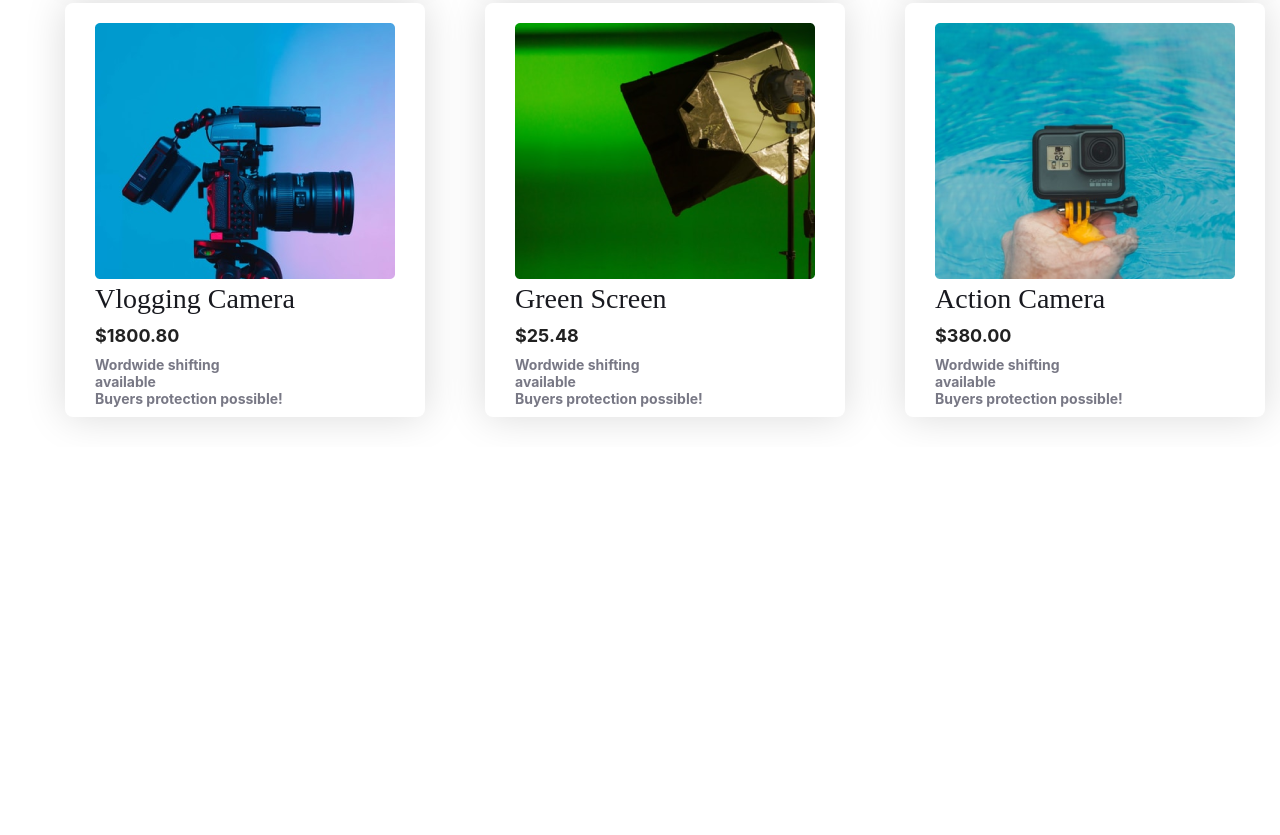
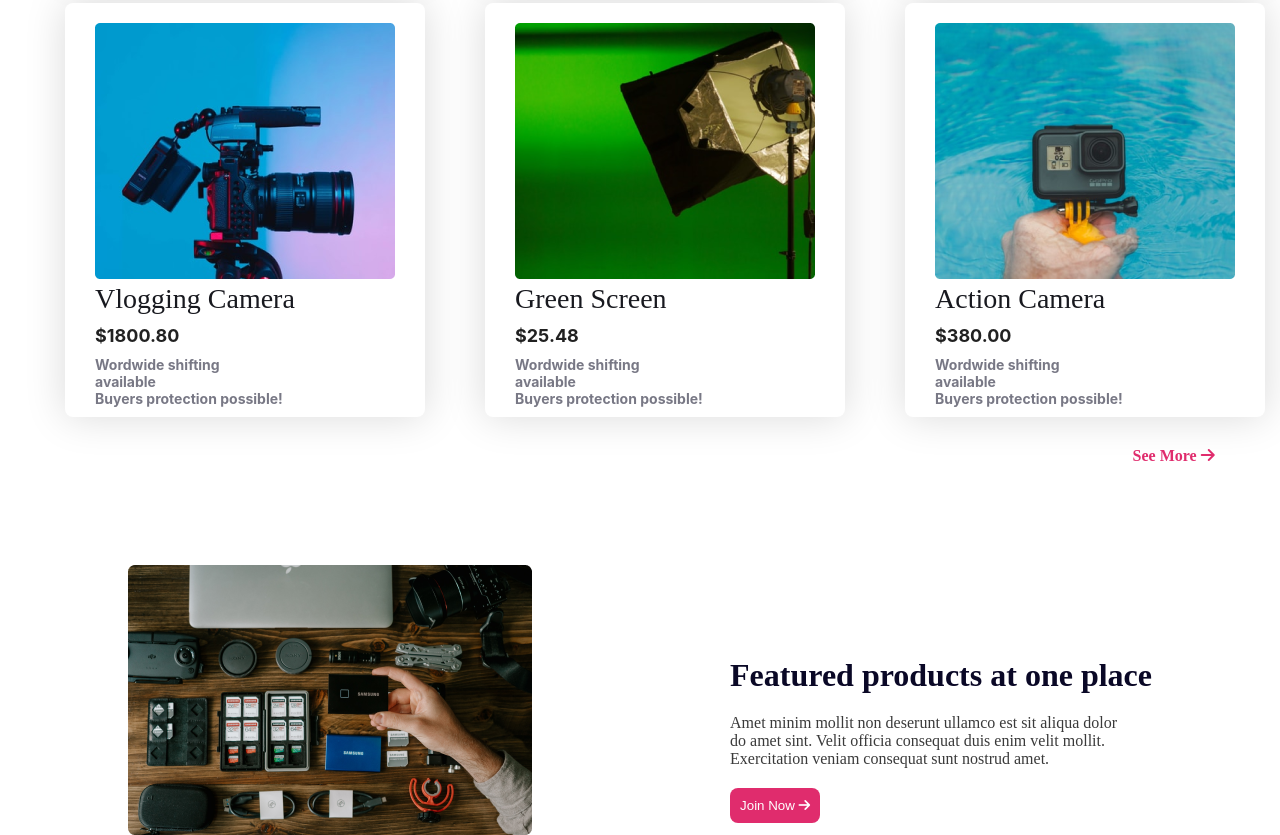
Before and after one commit to Abrar-404/practice-responsive-website, a plain HTML site: page index.html in a window 1280 px wide. Shown: the part 1798-2633 px from the top of the page. Before the commit the page ends 2245 px from the top, so only its background shows below. Drawn offline with Linux system fonts and the light colour scheme.

Commit message:
added contacts bar

```diff
--- a/index.html
+++ b/index.html
@@ -11,6 +11,7 @@
 </head>
 
 <body>
+  <header>
     <!-- top head text div -->
     <div class="influencers-container">
       <h3 class="corner-line">Influencer products</h3>
@@ -31,9 +32,10 @@
       <div class="quote-text">
         <h2>Start your Journey as <br>
           Influencer</h2>
-      <p class="para">Lorem ipsum dolor sit amet, consectetur adipiscing elit. Sem <br> vestibulum sed scelerisque eros.
+        <p class="para">Lorem ipsum dolor sit amet, consectetur adipiscing elit. Sem <br> vestibulum sed scelerisque
+          eros.
           Lectus faucibus.</p>
-      <button class="btn-primary">Preebook now <i class="fa-duotone fa-arrow-right"></i></button>
+        <button class="btn-primary">Preebook now <i class="fa-solid fa-arrow-right"></i></button>
       </div>
       <div class="image">
         <img src="./images/main-camera.png" alt="">
@@ -50,6 +52,8 @@
       <div><img src="./logos/Walmart.svg" alt=""></div>
       <div><img src="./logos/Target.svg" alt=""></div>
     </div>
+  </header>
+  <main>
     <div class="text">
       <h2>Popular collection</h2>
     </div>
@@ -118,6 +122,20 @@
           Buyers protection possible!</p>
       </div>
     </div>
+    <h4 class="see-more">See More <i class="fa-solid fa-arrow-right"></i></h4>
+  </main>
+  <footer>
+    <div class="contact-bar">
+      <img src="./images/gear.png" alt="">
+      <div class="contact-text">
+        <h3>Featured products at one place</h3>
+        <p class="para">Amet minim mollit non deserunt ullamco est sit aliqua dolor <br> do amet sint. Velit officia
+          consequat duis enim velit
+          mollit. <br> Exercitation veniam consequat sunt nostrud amet.</p>
+        <button class="btn-primary">Join Now <i class="fa-solid fa-arrow-right"></i></button>
+      </div>
+    </div>
+  </footer>
 </body>
 
 </html>
--- a/styles.css
+++ b/styles.css
@@ -126,7 +126,32 @@ margin-right: 30px;
 border-radius: 8px;
 margin-bottom: 30px;
 }
-
+.see-more{
+  justify-content: right;
+  align-items: right;
+  text-align: right;
+  width: 94.9%;
+  color: #E02C6D;
+}
+.contact-text h3{
+  color: #0A0826;
+font-size: 32px;
+font-family: Poppins;
+font-weight: 700;
+padding-bottom: 20px;
+}
+.contact-text{
+  margin-left: 50px;
+  margin-top: 80px;
+}
+.contact-bar{
+  display: flex;
+  width: 100%;
+  margin-top: 100px;
+  justify-content: space-evenly;
+  align-items: center;
+  gap: 20px;
+}
 
 
 
@@ -152,5 +177,8 @@ margin-bottom: 30px;
   .collection-img{
     grid-template-columns: 1fr;
   }
+  .contact-bar{
+    flex-direction: column-reverse;
+  }
 
 }
```
Lines whose indentation alone changed are shown as unchanged.
